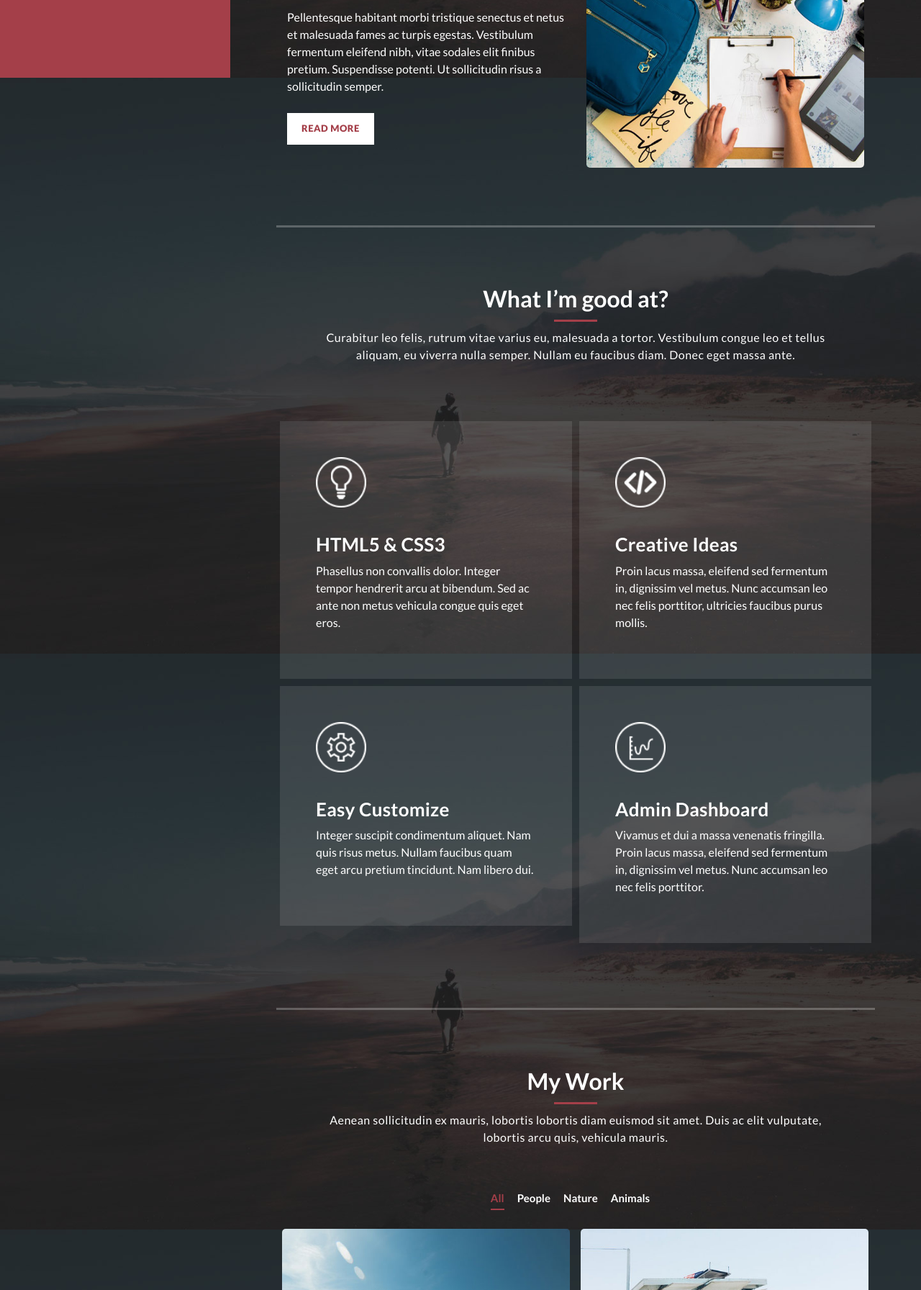
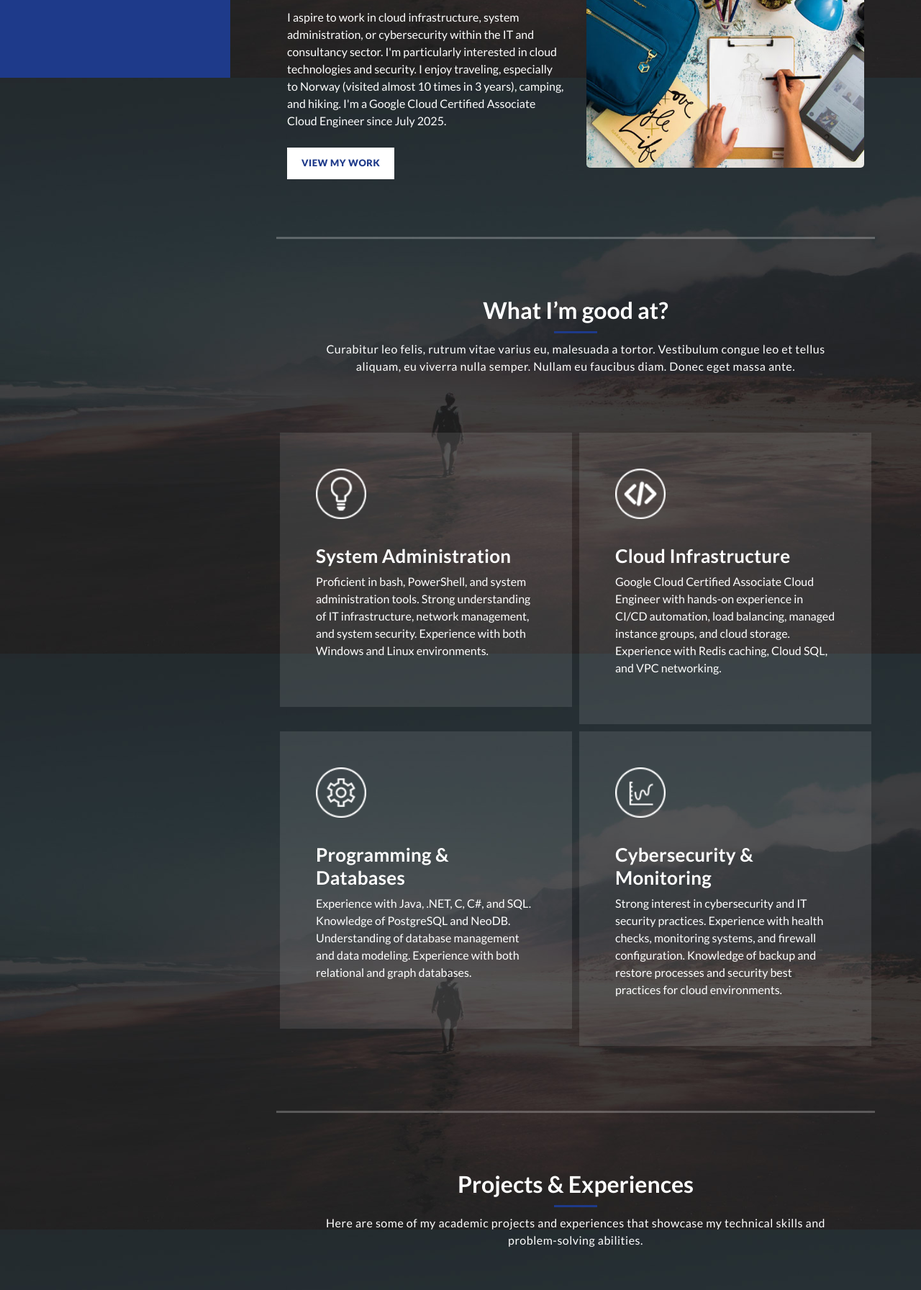
Before and after one commit to tiboeycken/personal_website, a plain HTML site: page webapp/index.html in a window 1280 px wide. Shown: the part 692-2484 px from the top of the page at 72% size. Drawn offline with Linux system fonts and the light colour scheme.

Commit message:
chore: changed text and colors

```diff
--- a/webapp/assets/css/templatemo-style.css
+++ b/webapp/assets/css/templatemo-style.css
@@ -126,7 +126,7 @@ html {
 .main-nav li:hover a,
 .main-nav li.active a {
     background: #fff;
-    color: #8c363e;
+    color: #1e3a8a;
 }
 
 /* Sidebar Menu */
@@ -178,7 +178,7 @@ html {
 
 .menu .social-network ul li a:hover {
     background-color: #fff;
-    color: #a43f49;
+    color: #1e3a8a;
 }
 
 .menu .copyright-text {
@@ -223,7 +223,7 @@ html {
     left: 10%;
   -webkit-transition: -webkit-transform 233ms cubic-bezier(0, 0, 0.21, 1);
   -webkit-overflow-scrolling: touch;
-  background-color: #a43f49;
+  background-color: #1e3a8a;
   box-sizing: border-box;
   height: 100vh;
   max-height: 100vh !important;
@@ -255,7 +255,7 @@ html {
     position: fixed;
     top: 0;
     left: 0;
-    color: #a43f49;
+    color: #1e3a8a;
     background-color: #fff;
     width: 60px;
     height: 60px;
@@ -271,7 +271,7 @@ html {
 #menu-close {
     cursor: pointer;
     text-align: right;
-    color: #a43f49;
+    color: #1e3a8a;
     background-color: #fff;
     width: 100%;
     height: 60px;
@@ -308,7 +308,7 @@ html {
 .section-heading .line-dec {
     width: 60px;
     height: 3px;
-    background-color: #a43f49;
+    background-color: #1e3a8a;
     margin: 10px auto;
 }
 
@@ -326,7 +326,7 @@ html {
     display: inline-block;
     padding: 12px 20px;
     background-color: #fff;
-    color: #a43f49;
+    color: #1e3a8a;
     font-size: 13px;
     font-weight: 800;
     letter-spacing: 0.5px;
@@ -335,7 +335,7 @@ html {
 }
 
 .white-button a:hover {
-    background-color: #a43f49;
+    background-color: #1e3a8a;
     color: #fff;
 }
 
@@ -343,7 +343,7 @@ button {
     display: inline-block;
     padding: 10px 20px;
     background-color: #fff;
-    color: #a43f49;
+    color: #1e3a8a;
     font-size: 12px;
     font-weight: 800;
     letter-spacing: 0.5px;
@@ -356,7 +356,7 @@ button {
 
 button:hover {
     outline: none;
-    background-color: #a43f49;
+    background-color: #1e3a8a;
     color: #fff;
 }
 
@@ -497,8 +497,8 @@ section.my-work .section-heading {
 }
 
 .isotope-toolbar input[type="radio"]:checked + span {
-    color: #a43f49;
-    border-bottom: 2px solid #a43f49;
+    color: #1e3a8a;
+    border-bottom: 2px solid #1e3a8a;
 }
 
 .isotope-box {
@@ -580,7 +580,7 @@ figure.snip1321 span {
 figure.snip1321 i {
   position: relative!important;
   font-size: 18px;
-  background-color: #a43f49;
+  background-color: #1e3a8a;
   width: 40px;
   height: 40px;
   display: inline-block;
--- a/webapp/index.html
+++ b/webapp/index.html
@@ -8,7 +8,7 @@
   <meta name="author" content="" />
   <link href="https://fonts.googleapis.com/css?family=Lato:100,300,400,700,900" rel="stylesheet" />
 
-  <title>Reflux HTML CSS Template</title>
+  <title>Tibo Eycken - Personal CV</title>
   <!-- Bootstrap core CSS -->
   <link href="vendor/bootstrap/css/bootstrap.min.css" rel="stylesheet" />
 
@@ -32,13 +32,13 @@
           </div>
           <div class="author-content">
             <h4>Tibo Eycken</h4>
-            <span>Student Applied Computer Science</span>
+            <span>Student System & Network Administration</span>
           </div>
           <nav class="main-nav" role="navigation">
             <ul class="main-menu">
               <li><a href="#section1">About Me</a></li>
               <li><a href="#section2">What I’m good at</a></li>
-              <li><a href="#section3">My Experiences</a></li>
+              <li><a href="#section3">Projects & Experiences</a></li>
             </ul>
           </nav>
           <div class="social-network">
@@ -47,7 +47,7 @@
                 <a href="https://www.linkedin.com/in/tibo-eycken-b81aaa1a3"><i class="fa fa-linkedin"></i></a>
               </li>
               <li>
-                <a href="https://gitlab.com/tibo.eycken1"><i class="fa fa-github"></i></a>
+                <a href="https://github.com/tiboeycken"><i class="fa fa-github"></i></a>
               </li>
             </ul>
           </div>
@@ -60,8 +60,8 @@
         <div class="section-heading">
           <h2>About Me</h2>
           <div class="line-dec"></div>
-          <span>This is a Bootstrap v4.2.1 CSS Template for you. Edit and use
-            this layout for your site. Updated on 21 May 2019 for repeated main menu HTML code.</span>
+          <span>Passionate student in System & Network Administration with a strong focus on cloud infrastructure,
+            cybersecurity, and IT operations.</span>
         </div>
         <div class="left-image-post">
           <div class="row">
@@ -72,16 +72,16 @@
             </div>
             <div class="col-md-6">
               <div class="right-text">
-                <h4>Reflux HTML CSS Template</h4>
+                <h4>My Journey in IT Infrastructure</h4>
                 <p>
-                  Donec tristique feugiat lacus, at sollicitudin nunc euismod
-                  sed. Mauris viverra, erat non sagittis gravida, elit dui
-                  mollis ante, sit amet eleifend purus ligula eget eros. Sed
-                  tincidunt quam vitae neque pharetra dignissim eget ut
-                  libero.
+                  I am a dedicated student at Karel de Grote Hogeschool in Antwerp, pursuing System & Network
+                  Administration.
+                  My passion lies in cloud infrastructure, cybersecurity, and IT operations. I love learning new things
+                  and see myself
+                  as a realistic but optimistic person who always shoots for the stars.
                 </p>
                 <div class="white-button">
-                  <a href="#">Read More</a>
+                  <a href="#section2">View My Skills</a>
                 </div>
               </div>
             </div>
@@ -91,16 +91,16 @@
           <div class="row">
             <div class="col-md-6">
               <div class="left-text">
-                <h4>Sed sagittis rhoncus velit</h4>
+                <h4>Career Goals & Interests</h4>
                 <p>
-                  Pellentesque habitant morbi tristique senectus et netus et
-                  malesuada fames ac turpis egestas. Vestibulum fermentum
-                  eleifend nibh, vitae sodales elit finibus pretium.
-                  Suspendisse potenti. Ut sollicitudin risus a sollicitudin
-                  semper.
+                  I aspire to work in cloud infrastructure, system administration, or cybersecurity within the IT and
+                  consultancy sector.
+                  I'm particularly interested in cloud technologies and security. I enjoy traveling, especially to
+                  Norway (visited almost 10 times in 3 years),
+                  camping, and hiking. I'm a Google Cloud Certified Associate Cloud Engineer since July 2025.
                 </p>
                 <div class="white-button">
-                  <a href="#">Read More</a>
+                  <a href="#section3">View My Work</a>
                 </div>
               </div>
             </div>
@@ -127,44 +127,44 @@
           <div class="col-md-6">
             <div class="service-item">
               <div class="first-service-icon service-icon"></div>
-              <h4>HTML5 &amp; CSS3</h4>
+              <h4>System Administration</h4>
               <p>
-                Phasellus non convallis dolor. Integer tempor hendrerit arcu
-                at bibendum. Sed ac ante non metus vehicula congue quis eget
-                eros.
+                Proficient in bash, PowerShell, and system administration tools. Strong understanding of IT
+                infrastructure,
+                network management, and system security. Experience with both Windows and Linux environments.
               </p>
             </div>
           </div>
           <div class="col-md-6">
             <div class="service-item">
               <div class="second-service-icon service-icon"></div>
-              <h4>Creative Ideas</h4>
+              <h4>Cloud Infrastructure</h4>
               <p>
-                Proin lacus massa, eleifend sed fermentum in, dignissim vel
-                metus. Nunc accumsan leo nec felis porttitor, ultricies
-                faucibus purus mollis.
+                Google Cloud Certified Associate Cloud Engineer with hands-on experience in CI/CD automation,
+                load balancing, managed instance groups, and cloud storage. Experience with Redis caching,
+                Cloud SQL, and VPC networking.
               </p>
             </div>
           </div>
           <div class="col-md-6">
             <div class="service-item">
               <div class="third-service-icon service-icon"></div>
-              <h4>Easy Customize</h4>
+              <h4>Programming & Databases</h4>
               <p>
-                Integer suscipit condimentum aliquet. Nam quis risus metus.
-                Nullam faucibus quam eget arcu pretium tincidunt. Nam libero
-                dui.
+                Experience with Java, .NET, C, C#, and SQL. Knowledge of PostgreSQL and NeoDB.
+                Understanding of database management and data modeling. Experience with both
+                relational and graph databases.
               </p>
             </div>
           </div>
           <div class="col-md-6">
             <div class="service-item">
               <div class="fourth-service-icon service-icon"></div>
-              <h4>Admin Dashboard</h4>
+              <h4>Cybersecurity & Monitoring</h4>
               <p>
-                Vivamus et dui a massa venenatis fringilla. Proin lacus massa,
-                eleifend sed fermentum in, dignissim vel metus. Nunc accumsan
-                leo nec felis porttitor.
+                Strong interest in cybersecurity and IT security practices. Experience with health checks,
+                monitoring systems, and firewall configuration. Knowledge of backup and restore processes
+                and security best practices for cloud environments.
               </p>
             </div>
           </div>
@@ -175,93 +175,92 @@
     <section class="section my-work" data-section="section3">
       <div class="container">
         <div class="section-heading">
-          <h2>My Work</h2>
+          <h2>Projects & Experiences</h2>
           <div class="line-dec"></div>
-          <span>Aenean sollicitudin ex mauris, lobortis lobortis diam euismod sit
-            amet. Duis ac elit vulputate, lobortis arcu quis, vehicula
-            mauris.</span>
+          <span>Here are some of my academic projects and experiences that showcase my technical skills and
+            problem-solving abilities.</span>
         </div>
         <div class="row">
           <div class="isotope-wrapper">
             <form class="isotope-toolbar">
               <label><input type="radio" data-type="*" checked="" name="isotope-filter" />
                 <span>all</span></label>
-              <label><input type="radio" data-type="people" name="isotope-filter" />
-                <span>people</span></label>
-              <label><input type="radio" data-type="nature" name="isotope-filter" />
-                <span>nature</span></label>
-              <label><input type="radio" data-type="animals" name="isotope-filter" />
-                <span>animals</span></label>
+              <label><input type="radio" data-type="cloud" name="isotope-filter" />
+                <span>cloud</span></label>
+              <label><input type="radio" data-type="infrastructure" name="isotope-filter" />
+                <span>infrastructure</span></label>
+              <label><input type="radio" data-type="academic" name="isotope-filter" />
+                <span>academic</span></label>
             </form>
             <div class="isotope-box">
-              <div class="isotope-item" data-type="nature">
+              <div class="isotope-item" data-type="cloud">
                 <figure class="snip1321">
-                  <img src="assets/images/portfolio-01.jpg" alt="sq-sample26" />
+                  <img src="assets/images/portfolio-01.jpg" alt="Cloud Infrastructure Project" />
                   <figcaption>
-                    <a href="assets/images/portfolio-01.jpg" data-lightbox="image-1" data-title="Caption"><i
-                        class="fa fa-search"></i></a>
-                    <h4>First Title</h4>
-                    <span>free to use our template</span>
+                    <a href="assets/images/portfolio-01.jpg" data-lightbox="image-1"
+                      data-title="Enterprise Cloud Infrastructure"><i class="fa fa-search"></i></a>
+                    <h4>Enterprise Cloud Infrastructure</h4>
+                    <span>Google Cloud, CI/CD, Load Balancing, Redis</span>
                   </figcaption>
                 </figure>
               </div>
 
-              <div class="isotope-item" data-type="people">
+              <div class="isotope-item" data-type="infrastructure">
                 <figure class="snip1321">
-                  <img src="assets/images/portfolio-02.jpg" alt="sq-sample26" />
+                  <img src="assets/images/portfolio-02.jpg" alt="System Administration" />
                   <figcaption>
-                    <a href="assets/images/portfolio-02.jpg" data-lightbox="image-1" data-title="Caption"><i
-                        class="fa fa-search"></i></a>
-                    <h4>Second Title</h4>
-                    <span>please tell your friends</span>
+                    <a href="assets/images/portfolio-02.jpg" data-lightbox="image-1"
+                      data-title="System Administration & Networking"><i class="fa fa-search"></i></a>
+                    <h4>System Administration</h4>
+                    <span>Bash, PowerShell, Network Management</span>
                   </figcaption>
                 </figure>
               </div>
 
-              <div class="isotope-item" data-type="animals">
+              <div class="isotope-item" data-type="cloud">
                 <figure class="snip1321">
-                  <img src="assets/images/portfolio-03.jpg" alt="sq-sample26" />
+                  <img src="assets/images/portfolio-03.jpg" alt="Database Management" />
                   <figcaption>
-                    <a href="assets/images/portfolio-03.jpg" data-lightbox="image-1" data-title="Caption"><i
+                    <a href="assets/images/portfolio-03.jpg" data-lightbox="image-1" data-title="Database Management"><i
                         class="fa fa-search"></i></a>
-                    <h4>Item Third</h4>
-                    <span>customize anything</span>
+                    <h4>Database Management</h4>
+                    <span>PostgreSQL, NeoDB, SQL, Data Modeling</span>
                   </figcaption>
                 </figure>
               </div>
 
-              <div class="isotope-item" data-type="people">
+              <div class="isotope-item" data-type="infrastructure">
                 <figure class="snip1321">
-                  <img src="assets/images/portfolio-04.jpg" alt="sq-sample26" />
+                  <img src="assets/images/portfolio-04.jpg" alt="Security & Monitoring" />
                   <figcaption>
-                    <a href="assets/images/portfolio-04.jpg" data-lightbox="image-1" data-title="Caption"><i
-                        class="fa fa-search"></i></a>
-                    <h4>Item Fourth</h4>
-                    <span>Re-distribution not allowed</span>
+                    <a href="assets/images/portfolio-04.jpg" data-lightbox="image-1"
+                      data-title="Security & Monitoring Systems"><i class="fa fa-search"></i></a>
+                    <h4>Security & Monitoring</h4>
+                    <span>Firewall Configuration, Health Checks, Backup</span>
                   </figcaption>
                 </figure>
               </div>
 
-              <div class="isotope-item" data-type="nature">
+              <div class="isotope-item" data-type="academic">
                 <figure class="snip1321">
-                  <img src="assets/images/portfolio-05.jpg" alt="sq-sample26" />
+                  <img src="assets/images/portfolio-05.jpg" alt="Academic Project" />
                   <figcaption>
-                    <a href="assets/images/portfolio-05.jpg" data-lightbox="image-1" data-title="Caption"><i
+                    <a href="assets/images/portfolio-05.jpg" data-lightbox="image-1" data-title="Academic Excellence"><i
                         class="fa fa-search"></i></a>
-                    <h4>Fifth Awesome</h4>
-                    <span>Ut sollicitudin risus</span>
+                    <h4>Top 4 Academic Project</h4>
+                    <span>Selected from 27 teams, presented to real company</span>
                   </figcaption>
                 </figure>
               </div>
 
-              <div class="isotope-item" data-type="animals">
+              <div class="isotope-item" data-type="cloud">
                 <figure class="snip1321">
-                  <img src="assets/images/portfolio-06.jpg" alt="sq-sample26" />
+                  <img src="assets/images/portfolio-06.jpg" alt="Google Cloud Certification" />
                   <figcaption>
-                    <a href="assets/images/portfolio-06.jpg" data-lightbox="image-1" data-title="Caption"><i
-                        class="fa fa-search"></i></a>
-                    <h4>Awesome Sixth</h4>
-                    <span>Donec eget massa ante</span>
+                    <a href="assets/images/portfolio-06.jpg" data-lightbox="image-1"
+                      data-title="Google Cloud Certified"><i class="fa fa-search"></i></a>
+                    <h4>Google Cloud Certification</h4>
+                    <span>Associate Cloud Engineer, July 2025</span>
                   </figcaption>
                 </figure>
               </div>
```
